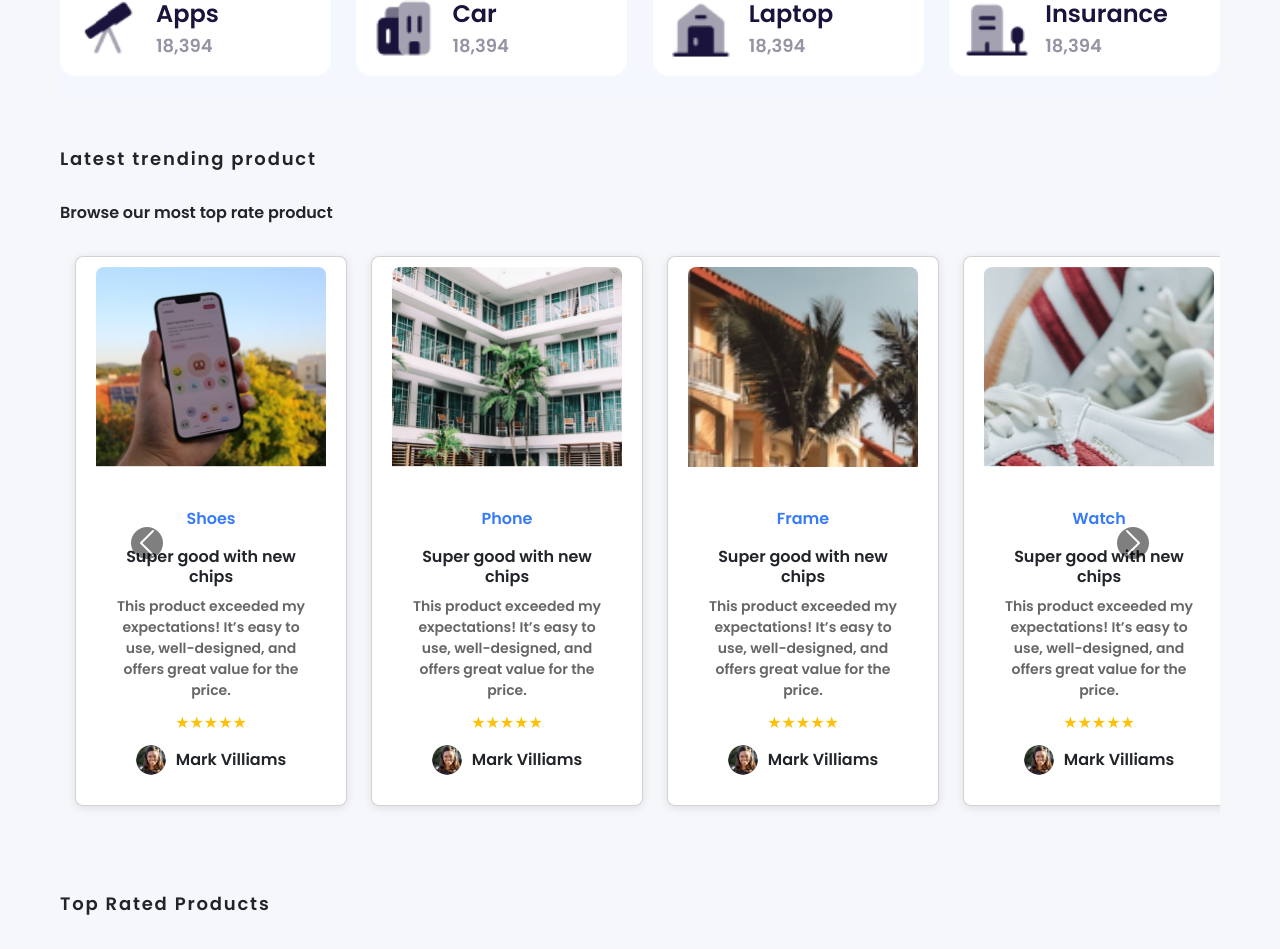
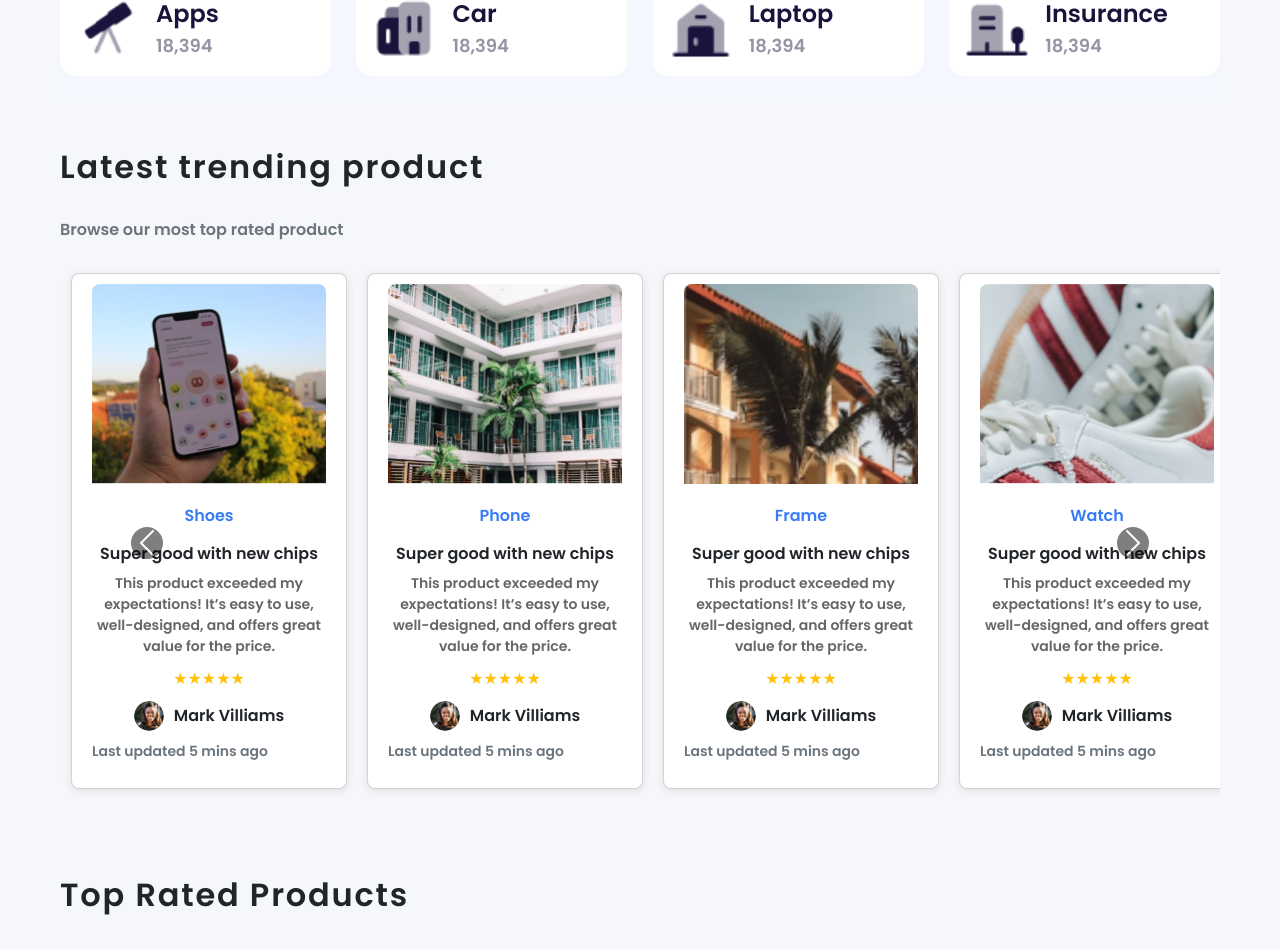
Before and after one commit to saraabdelrhman/wallet-market-master, a React (Create React App) app: page / in a window 1280 px wide. Shown: the part 919-1868 px from the top of the page. Built offline with nearby package versions, Linux system fonts and the light colour scheme.

Commit message:
main page

```diff
--- a/src/components/Top-rate.js
+++ b/src/components/Top-rate.js
@@ -9,13 +9,13 @@ import './TopFooter.css';
 export default function TopRate() { // Corrected the function name to TopRate
   const groups = [
     [{ image: shoes, label: 'Shoes' }, { image: phone, label: 'Phone' }, { image: frame, label: 'Frame' }, { image: watch, label: 'Watch' }],
-    [{ image: frame, label: 'Frame' }, { image: phone, label: 'Phone' }, { image: watch, label: 'Watch' }, { image: shoes, label: 'Shoes' }]
+    [{ image: frame, label: 'Frame' }, { image: watch, label: 'Watch' }, { image: shoes, label: 'Shoes' }, { image: phone, label: 'Phone' }],
   ];
 
   return (
     <section className="pt-5" id="exercise">
-      <h2 className="pb-4 ">Top Rated Products</h2>
-      <p className="fw-bold ">Browse our most top-rated products</p>
+      <h2 className="pb-4 fs-2 ">Top Rated Products</h2>
+      <p className="fw-bold text-secondary">Browse our most top-rated products</p>
       <div id="carouselExampleFade" className="carousel slide carousel-fade">
         <div className="carousel-inner">
           {groups.map((group, idx) => (
@@ -26,9 +26,9 @@ export default function TopRate() { // Corrected the function name to TopRate
                     <div className="card text-center">
                       <img src={item.image} className="card-img-top" alt={`${item.label}`} />
                       <div className="card-body text-start">
-                        <p className="product-title text-dark">{item.label}</p>
+                        <p className="product-title text-dark" style={{fontSize:'30.57'}}>{item.label}</p>
                         <div className="rating text-warning">★★★★★</div>
-                        <p>233,000 Review </p>
+                        <p className="text-secondary " style={{fontSize:'14px'}}>233,000 Review </p>
                       </div>
                     </div>
                   </div>
--- a/src/components/Trending.css
+++ b/src/components/Trending.css
@@ -1,6 +1,11 @@
 /* Trending.css */
 .pt-5 {
   padding-top: 3rem; /* Adds space at the top of the section */
+}
+.last-updated {
+  text-align: center;
+  font-size: 14px;
+  color: #6c757d; /* This corresponds to the Bootstrap text-secondary color */
 }
 
 .text-white {
@@ -45,7 +50,7 @@
 }
 
 .card-body {
-  padding: 20px;
+  padding: 0px;
 }
 
 .product-title {
--- a/src/components/Trending.js
+++ b/src/components/Trending.js
@@ -14,27 +14,32 @@ export default function Trending() {
 
   return (
     <section className="pt-5" id="exercise">
-      <h2 className="pb-4  ">Latest trending product</h2>
-      <p className="fw-bold">Browse our most top rate product</p>
+      <h2 className="pb-4 fs-2">Latest trending product</h2>
+      <p className="fw-bold text-secondary">Browse our most top rated product</p>
       <div id="carouselExampleFade" className="carousel slide carousel-fade">
         <div className="carousel-inner">
           {groups.map((group, idx) => (
-            <div className={`carousel-item ${idx === 0 ? "active" : ""}`}>
+            <div className={`carousel-item ${idx === 0 ? "active" : ""}`} key={idx}>
               <div className="row">
                 {group.map((item, index) => (
-                  <div key={index} className="col-sm-6 col-lg-3 mb-4">
+                  <div key={index} className="col-sm-6 col-lg-3 ps-2 be-2 mb-4 text-center">
                     <div className="card text-center">
                       <img src={item.image} className="card-img-top" alt={item.label} />
                       <div className="card-body">
                         <p className="product-title">{item.label}</p>
                         <h6>Super good with new chips</h6>
-                        <p className="product-description">This product exceeded my expectations! It’s easy to use, well-designed, and offers great value for the price.</p>
+                        <p className="product-description">
+                          This product exceeded my expectations! It’s easy to use, well-designed, and offers great value for the price.
+                        </p>
                         <div className="rating text-warning">★★★★★</div>
                         <div className="reviewer-info">
                           <img src={img} alt="Reviewer" className="profile-img" />
                           <div>Mark Villiams</div>
                         </div>
                       </div>
+                      <p className="text-secondary" style={{ fontSize: '14px', textAlign: 'center' }}>
+                        Last updated 5 mins ago
+                      </p>
                     </div>
                   </div>
                 ))}
@@ -52,8 +57,6 @@ export default function Trending() {
           <span className="visually-hidden">Next</span>
         </button>
       </div>
-
     </section>
-
   );
 }
```
